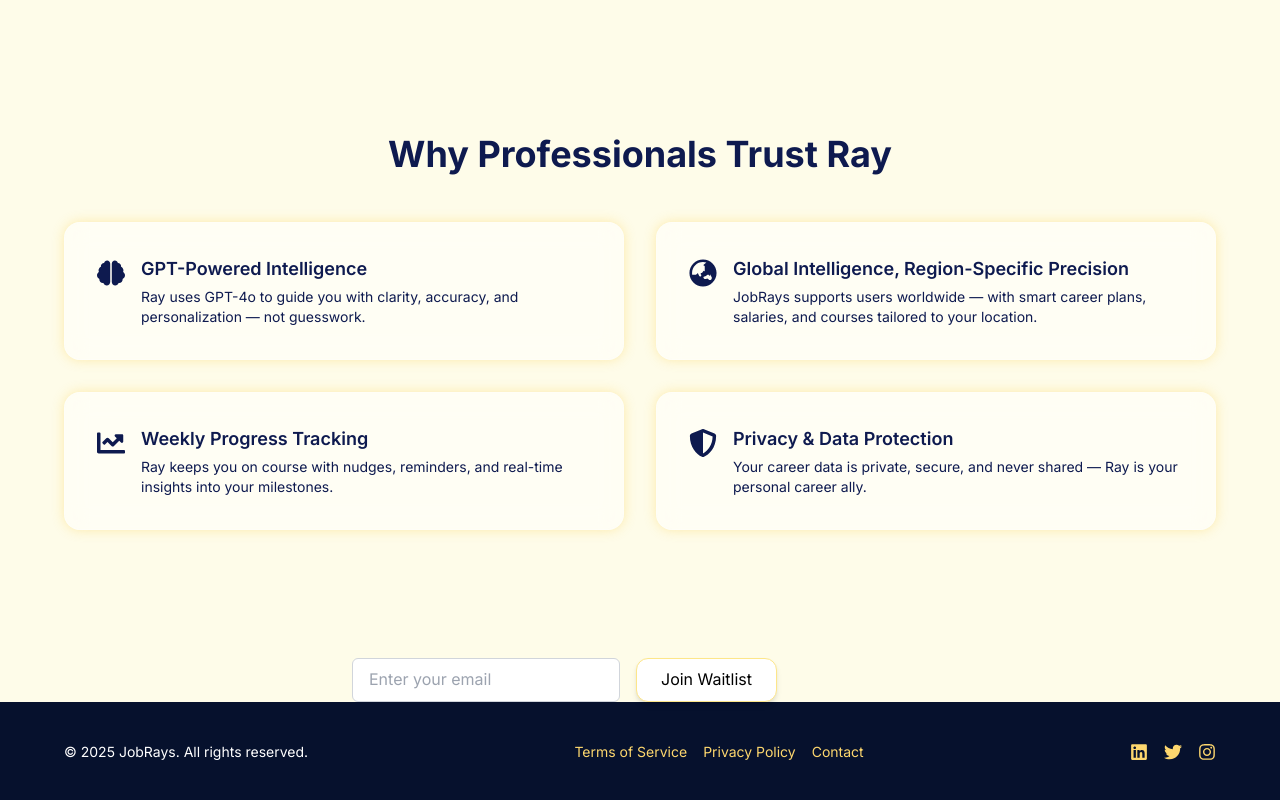
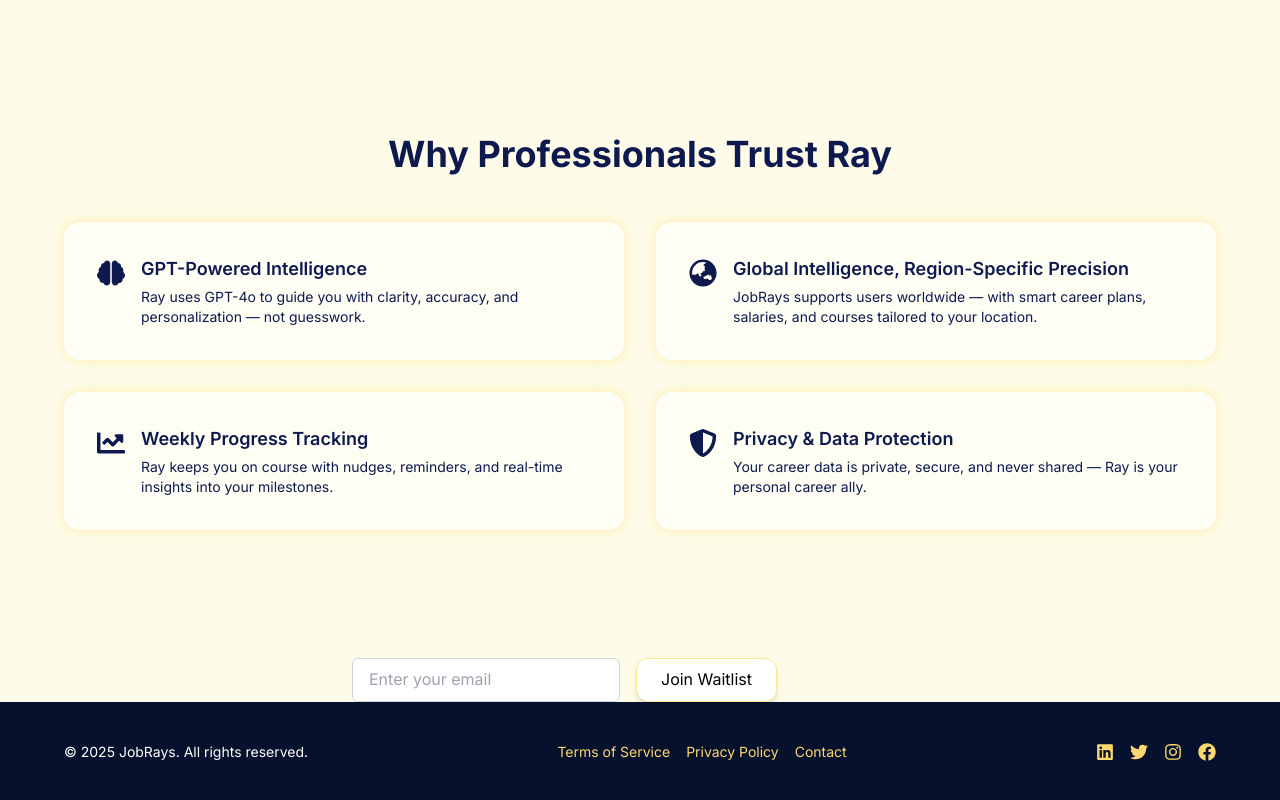
Before and after one commit to Founderjrio/jobrays-landing, a Next.js app: page / in a window 1280 px wide. Shown: the part 2482-3282 px from the top of the page. Built offline with nearby package versions, Linux system fonts and the light colour scheme.

Commit message:
Facebook also added

```diff
--- a/components/Footer.tsx
+++ b/components/Footer.tsx
@@ -1,5 +1,5 @@
 import Link from 'next/link';
-import { FaLinkedin, FaTwitter, FaInstagram } from 'react-icons/fa';
+import { FaLinkedin, FaTwitter, FaInstagram, FaFacebook } from 'react-icons/fa';
 
 export default function Footer() {
   return (
@@ -53,6 +53,15 @@
           >
             <FaInstagram size={18} />
           </a>
+          <a
+            href="https://www.facebook.com/profile.php?id=61578371477449"
+            target="_blank"
+            rel="noopener noreferrer"
+            aria-label="JobRays on Facebook"
+            className="hover:text-[var(--accent)] transition"
+          >
+            <FaFacebook size={18} />
+          </a>
         </div>
       </div>
     </footer>
```
